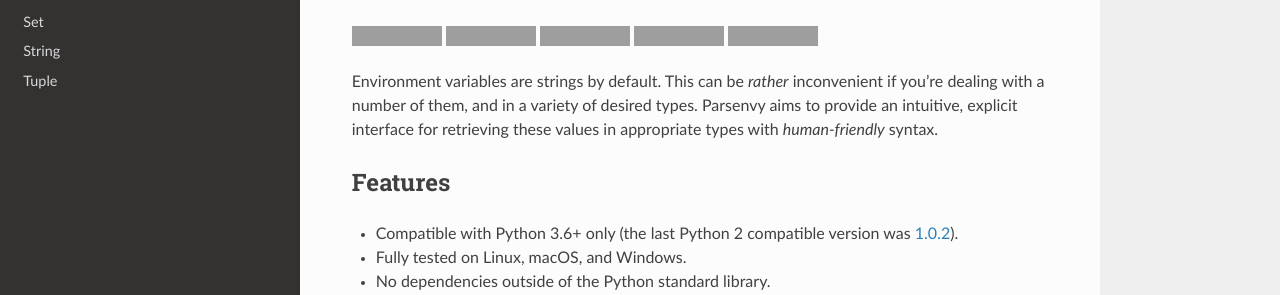
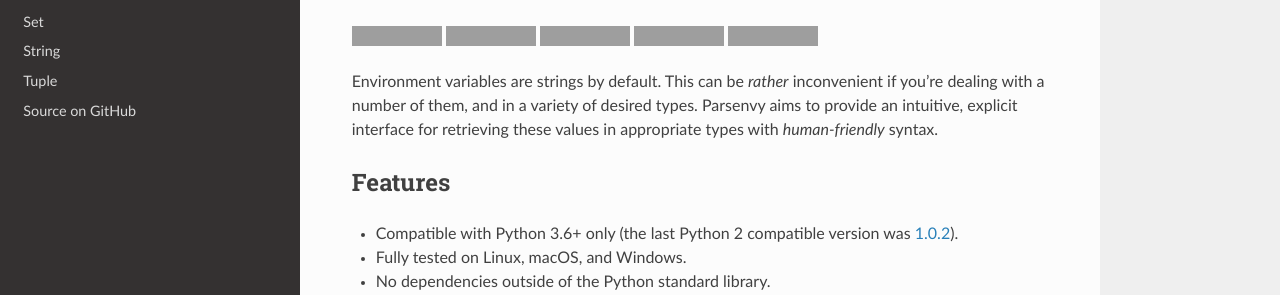
Before and after one commit to nkantar/Parsenvy, a Sphinx documentation site: the page built from docs/source/index.rst, in a window 1280 px wide. Shown: the part 280-575 px from the top of the page. Built offline with Sphinx 7.4.7 and the Read the Docs theme 2.0.0, drawn with Linux system fonts in a browser that asks for light colours; pages that are not in the unit, such as notebooks, are missing from menus; grey boxes are pictures that could not be loaded.

Commit message:
Add GitHub repo link to docs sidebar

```diff
--- a/docs/source/index.rst
+++ b/docs/source/index.rst
@@ -22,3 +22,5 @@
 
    default_if_none
    contributing
+
+   Source on GitHub <https://github.com/nkantar/Parsenvy>
```
